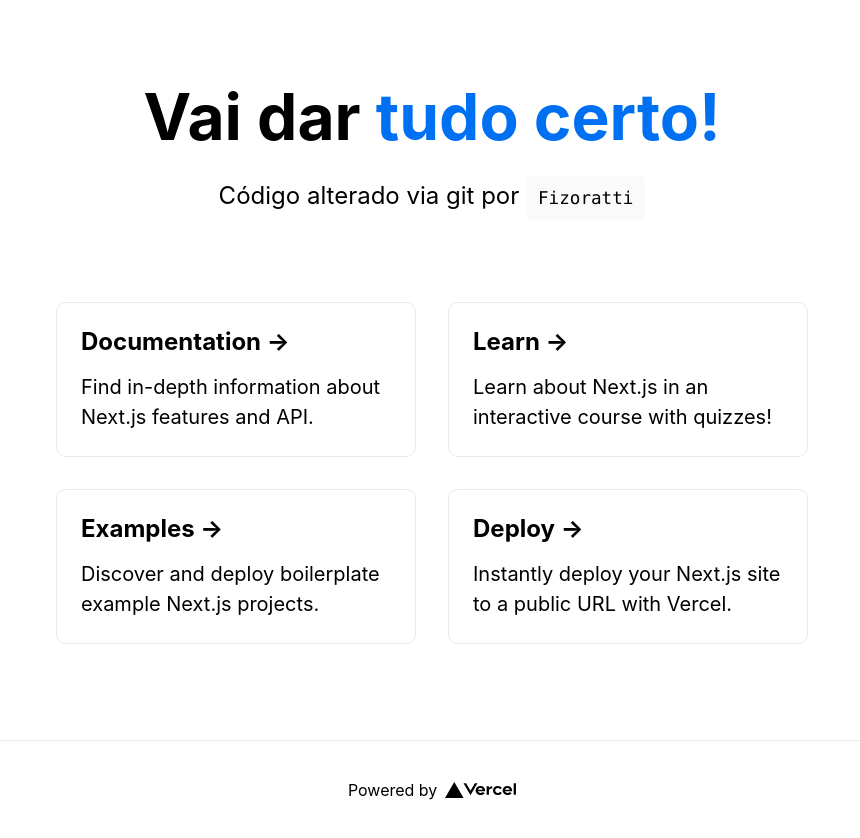
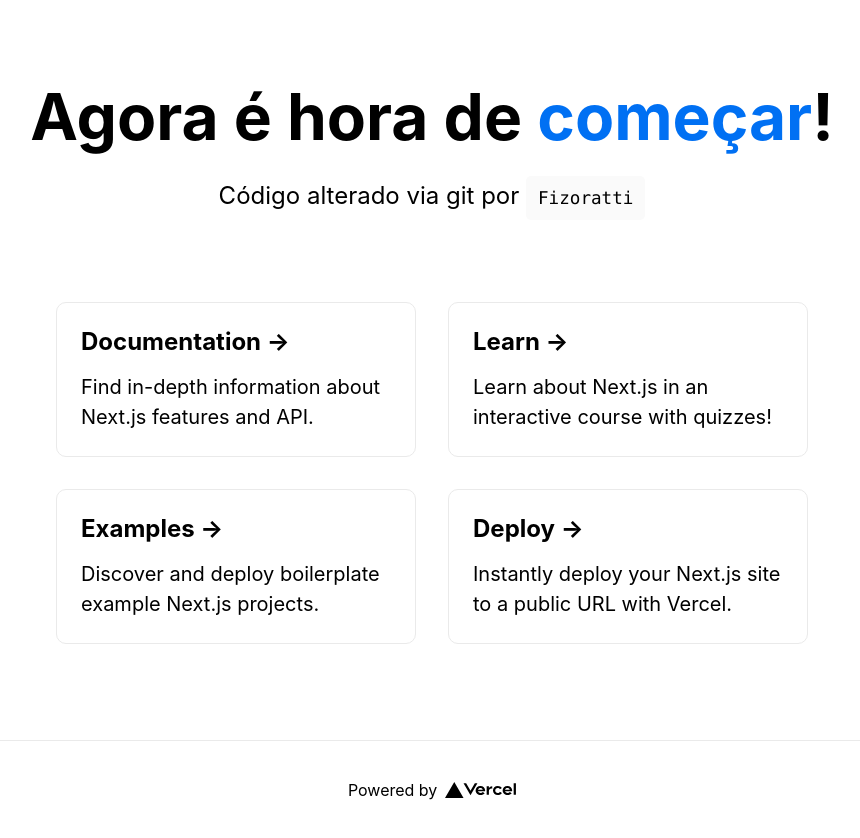
Before and after one commit to Fizoratti/my-next-app, a Next.js app: page / in a window 1280 px wide. Shown: the whole page, without its empty margins (208-1068 px from the left). Built offline with nearby package versions, Linux system fonts and the light colour scheme.

Commit message:
Changed text to say 'agora e hora de comecar'

```diff
--- a/pages/index.js
+++ b/pages/index.js
@@ -10,7 +10,7 @@
 
       <main>
         <h1 className="title">
-          Vai dar <a href="https://nextjs.org">tudo certo!</a>
+          Agora é hora de <a href="https://nextjs.org">começar</a>!
         </h1>
 
         <p className="description">
```
